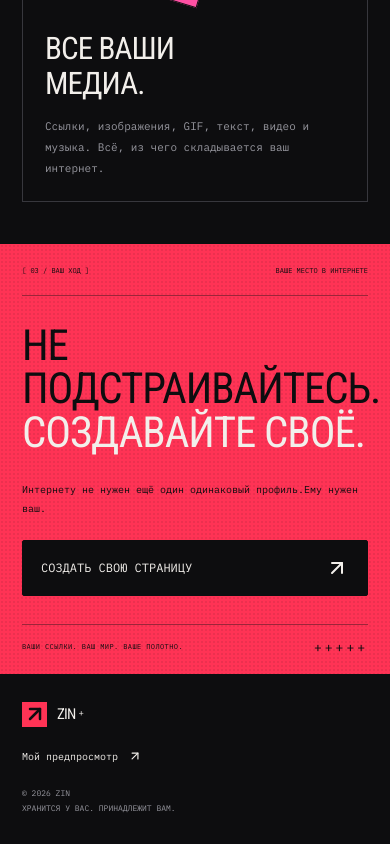
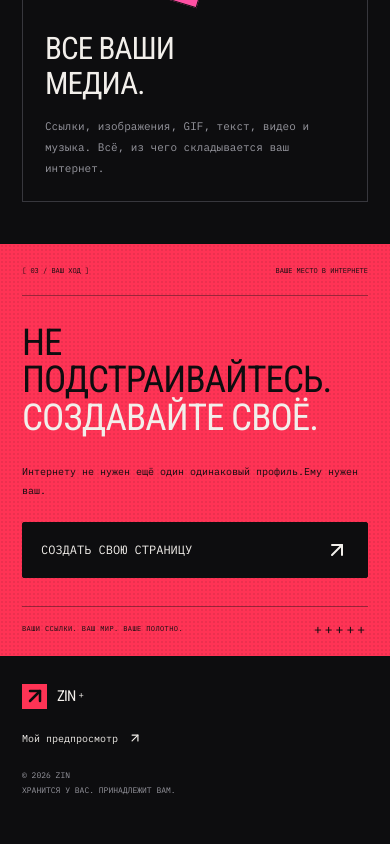
Before and after one commit to Ibitiyus/link-canvas, a React (Vite) app: page / in a window 390 px wide. Shown: the part 3397-4241 px from the top of the page. Built offline with nearby package versions, Linux system fonts and the light colour scheme.

Commit message:
Keep Russian headings readable on narrow screens

```diff
--- a/src/styles/home.css
+++ b/src/styles/home.css
@@ -1127,7 +1127,7 @@
     padding-block: 28px;
   }
   .cta-content h2 {
-    font-size: 11vw;
+    font-size: clamp(28px, 9.5vw, 60px);
     margin-bottom: 25px;
   }
   .cta-content p {
```
Also changed, not shown: 3 other files (tests, documents, lock files or other folders).
